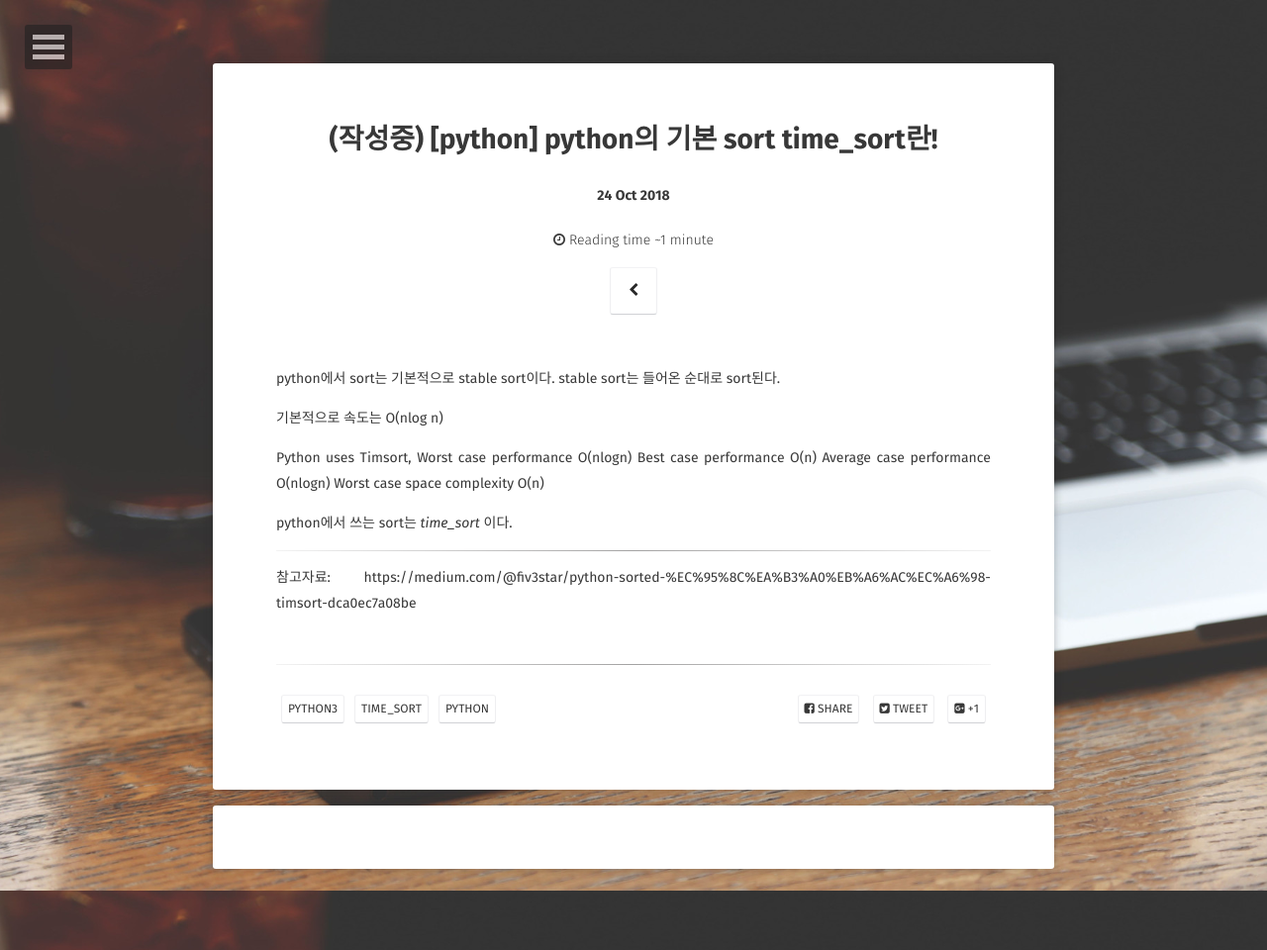
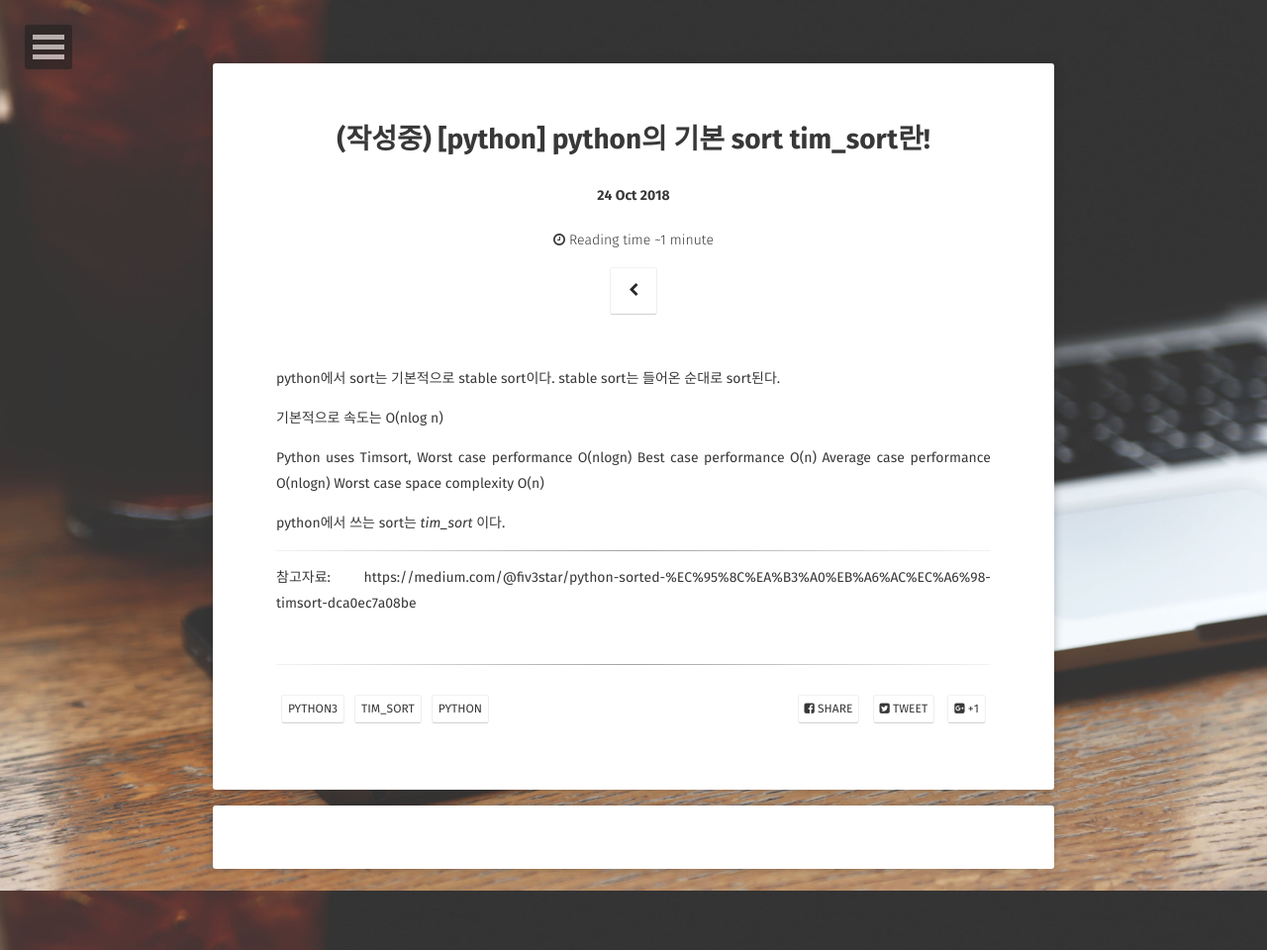
Before and after one commit to JoosJuliet/joosjuliet.github.io, a Jekyll site: the page built from _posts/2018-10-24-tim_sort.md, in a window 1280 px wide, cut to the strip 0-960 px from the top of the page. Shown: the whole strip at 99% size. Built offline with Jekyll 4.4.1, drawn with Linux system fonts in a browser that asks for light colours; some web fonts are replaced.

Commit message:
fix broken english

```diff
--- a/_posts/2018-10-24-time_sort.md
+++ b/_posts/2018-10-24-tim_sort.md
@@ -1,9 +1,9 @@
 ---
 layout: post
 section-type: post
-title: "(작성중) [python] python의 기본 sort time_sort란!"
+title: "(작성중) [python] python의 기본 sort tim_sort란!"
 categories: Python
-tags: [ 'Python3', 'time_sort', 'python' ]
+tags: [ 'Python3', 'tim_sort', 'python' ]
 comments: true
 ---
 
@@ -18,7 +18,7 @@ Best case performance   O(n)
 Average case performance    O(nlogn)
 Worst case space complexity O(n)
 
-python에서 쓰는 sort는 *time_sort* 이다.
+python에서 쓰는 sort는 *tim_sort* 이다.
 
 
 
```
